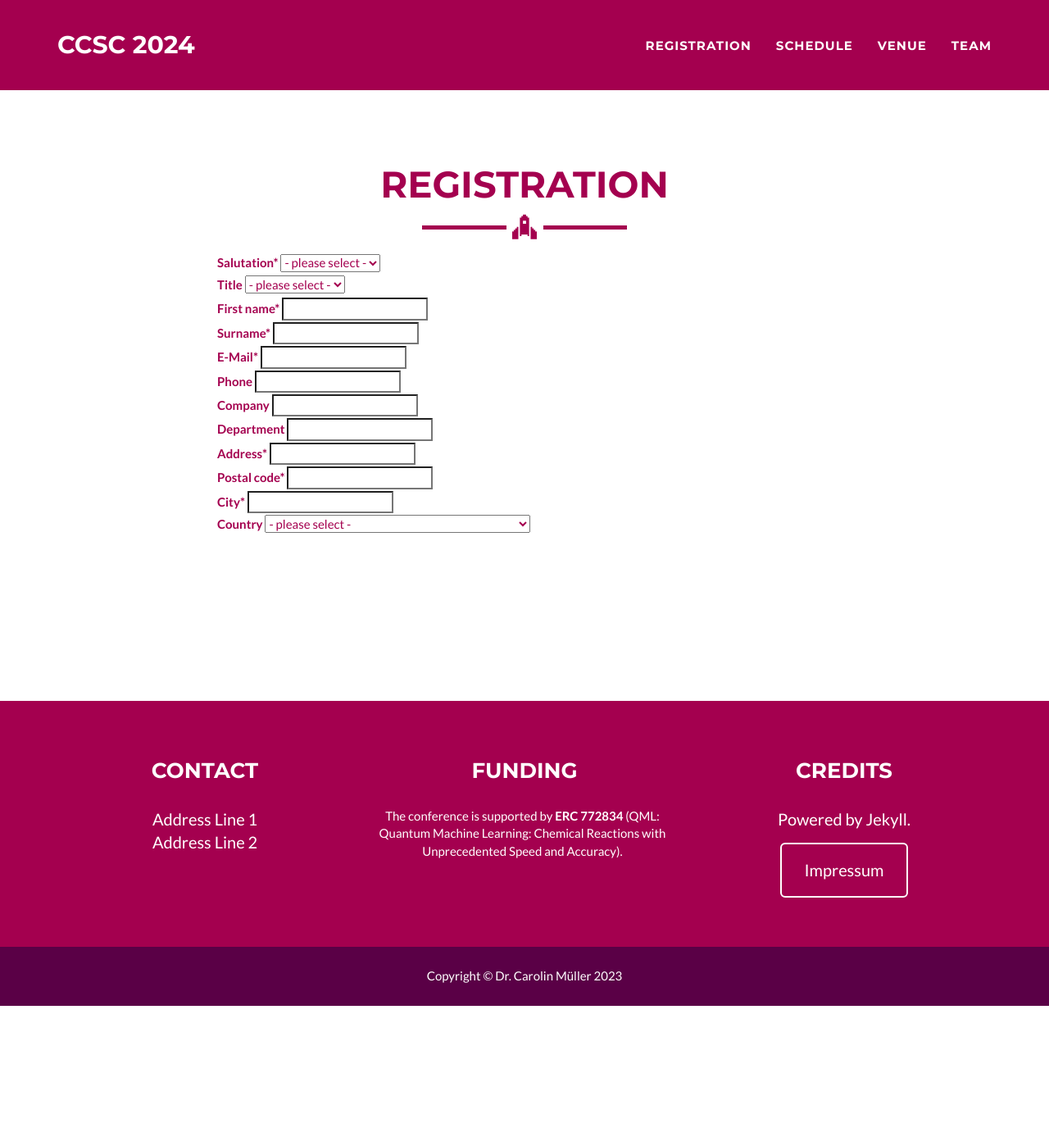
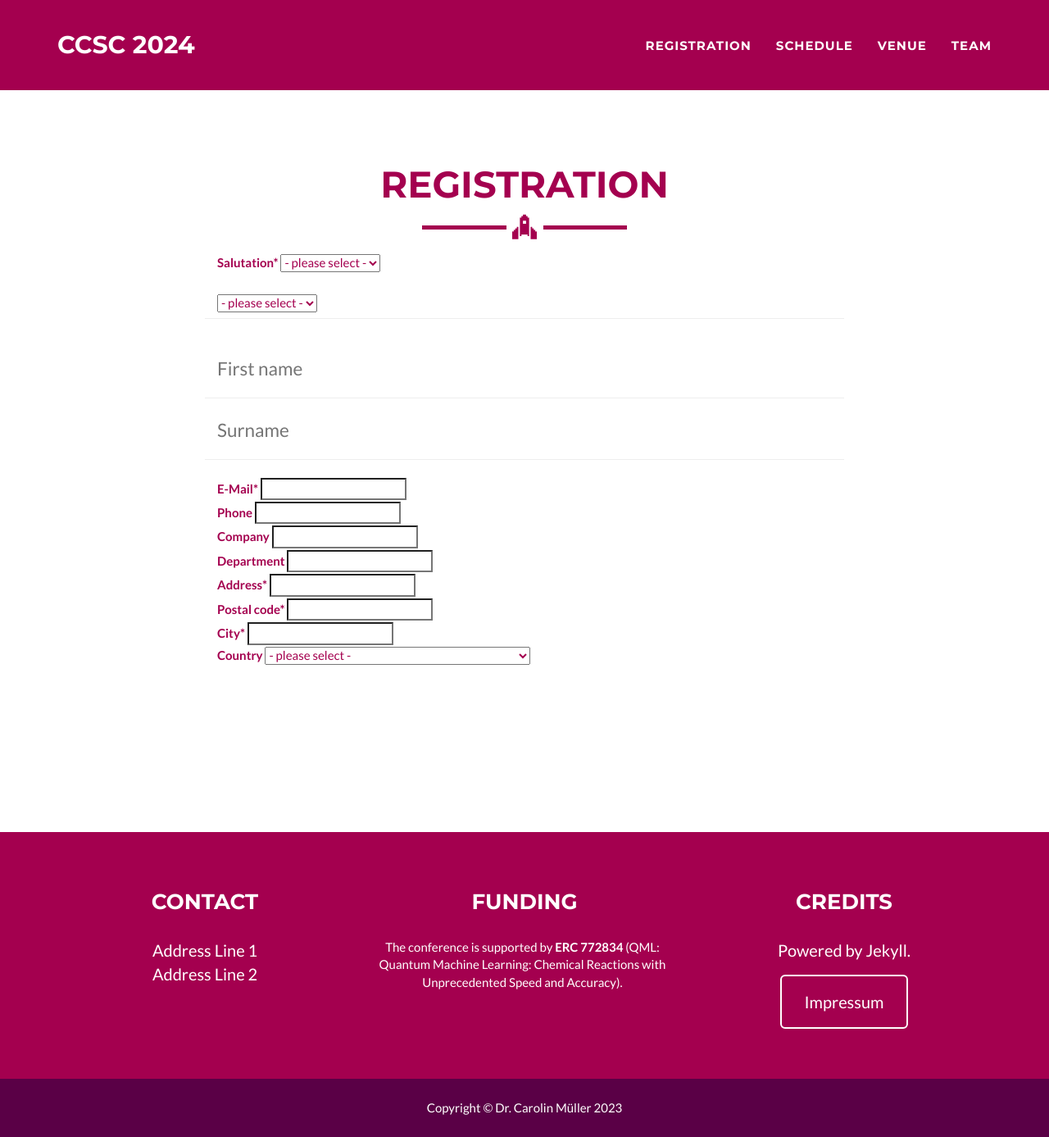
Before and after one commit to ccsc2024/ccsc2024.github.io, a Jekyll site: the page built from registration.html, in a window 1280 px wide and 1387 px high. Shown: the whole window at 82% size. Built offline with Jekyll 4.4.1, drawn with Linux system fonts in a browser that asks for light colours.

Commit message:
Update registration.html

```diff
--- a/registration.html
+++ b/registration.html
@@ -21,6 +21,8 @@ layout: page
           <option value="ms">Ms</option>
         </select>
         <br>
+        <div class="row control-group">
+          <div class="form-group col-xs-12 floating-label-form-group controls">
             <label>Title</label>
             <select name="title" >
               <option value="select">- please select -</option>
@@ -29,12 +31,21 @@ layout: page
               <option value="profdoc">Prof. Dr.</option>
               <option value="prof">Prof.</option>
             </select>
+          </div>
+        </div>
         <br>
-        <label>First name*</label>
-        <input name="first name" type="text" required/>
-        <br>
-        <label>Surname*</label>
-        <input name="surname" type="text" required/>
+        <div class="row control-group">
+          <div class="form-group col-xs-12 floating-label-form-group controls">
+            <label for="name">First name*</label>
+            <input id="first name" name="name" type="text" required="" placeholder="First name"/>
+          </div>
+        </div>
+        <div class="row control-group">
+          <div class="form-group col-xs-12 floating-label-form-group controls">
+            <label for="name">Surname*</label>
+            <input id="surname" name="name" type="text" required="" placeholder="Surname"/>
+          </div>
+        </div>
         <br>
         <label>E-Mail*</label>
         <input name="email" type="email" required/>
```
Lines whose indentation alone changed are shown as unchanged.
